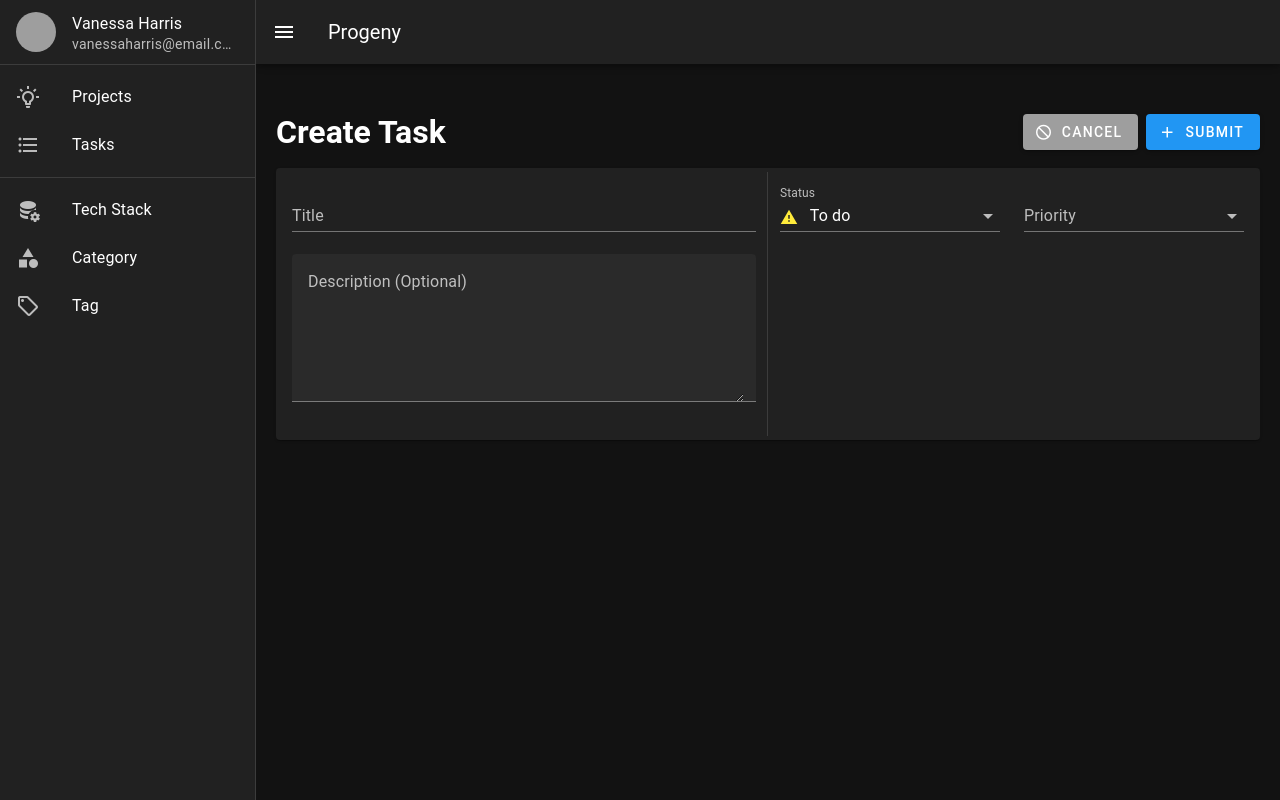
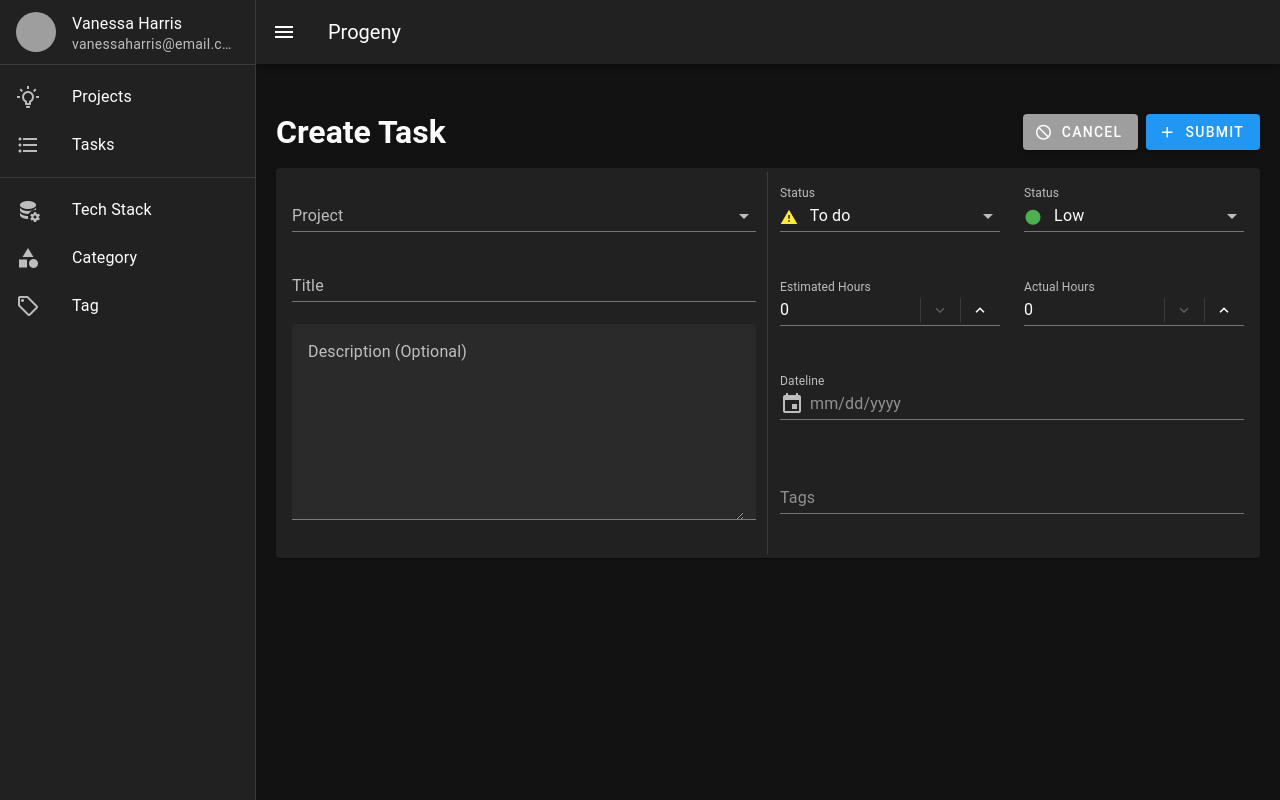
Before and after one commit to KhunnithMeng/personal-web-application-project-management-frontend, a Vue app: page /task/add in a window 1280 px wide. Built offline with nearby package versions, Linux system fonts and the light colour scheme; no server answers; grey boxes are pictures that could not be loaded.

Commit message:
Create task detail form feature both ui and integration

```diff
--- a/src/views/task/TaskDetail.vue
+++ b/src/views/task/TaskDetail.vue
@@ -1,15 +1,55 @@
 <script setup>
 import {router} from "@/router";
 import IconSelect from "@/components/commons/IconSelect.vue";
-import {ref} from "vue";
+import {onMounted, ref} from "vue";
 import {TASK_STATUSES} from "@/constants/taskStatus";
+import {TASK_PRIORITY} from "@/constants/taskPriority";
+import {getTags} from "@/services/tag-service";
+import {getProjects} from "@/services/project-service";
+import {useLoader} from "@/composibles/useLoader";
+import {createTask} from "@/services/task-service";
+import {useMessage} from "@/composibles/useMessage";
 
-const taskForm = ref({
-  status: 'todo'
+const { loader } = useLoader();
+const { showMessage } = useMessage();
+
+const tags = ref([]);
+const projects = ref([]);
+const form = ref(null);
+const task = ref({
+  title: '',
+  description: '',
+  status: 'todo',
+  priority: 'low',
+  estimatedHours: 0,
+  actualHours: 0,
+  deadline: null,
+  tagIds: [],
+  projectId: null
+});
+
+onMounted(() => {
+  getTags().then(res => tags.value = res || []);
+  getProjects().then(res => projects.value = res || [])
 })
-function submit() {
-  console.log(taskForm.value)
+
+async function submit() {
+  const { valid } = await form.value.validate();
+  if (!valid) {
+    showMessage('Please check the highlighted fields — some information is missing or incorrect.', 'error');
+    return;
+  }
+
+  loader.value = true;
+  createTask(task.value.projectId, task.value)
+      .then(() => {
+        showMessage('Task is successfully created');
+        router.back();
+      })
+      .catch(res => showMessage(res.message, 'error'))
+      .finally(() => loader.value = false);
 }
+
 </script>
 
 <template>
@@ -33,28 +73,83 @@ function submit() {
   </div>
 
   <v-card class="mx-auto">
-    <v-form>
+    <v-form ref="form">
       <v-container>
         <v-row class="align-start">
           <v-col>
+            <v-select label="Project"
+                      variant="underlined"
+                      required
+                      autocomplete="off"
+                      item-title="name"
+                      item-value="id"
+                      v-model="task.projectId"
+                      :rules="[v => !!v || 'Project is required']"
+                      :items="projects"></v-select>
+
             <v-text-field placeholder="Title"
                           variant="underlined"
                           clearable
+                          required
                           label="Title"
-                          name="title"></v-text-field>
+                          name="title"
+                          v-model="task.title"
+                          :rules="[v => !!v || 'Title is required']"></v-text-field>
 
             <v-textarea label="Description (Optional)"
                         clearable
+                        rows="7"
+                        v-model="task.description"
                         counter></v-textarea>
           </v-col>
           <v-divider vertical></v-divider>
           <v-col>
             <v-row class="align-start">
               <v-col>
-                <IconSelect :items="TASK_STATUSES" label="Status" v-model="taskForm.status"></IconSelect>
+                <IconSelect :items="TASK_STATUSES" label="Status" v-model="task.status"></IconSelect>
               </v-col>
               <v-col>
-                <v-select label="Priority" variant="underlined" :items="['in progress', 'active']"></v-select>
+                <IconSelect :items="TASK_PRIORITY" label="Priority" v-model="task.priority"></IconSelect>
+              </v-col>
+            </v-row>
+            <v-row >
+              <v-col>
+                <v-number-input label="Estimated Hours"
+                                variant="underlined"
+                                :min="0"
+                                v-model="task.estimatedHours"></v-number-input>
+              </v-col>
+              <v-col>
+                <v-number-input label="Actual Hours"
+                                variant="underlined"
+                                :min="0"
+                                v-model="task.actualHours"></v-number-input>
+              </v-col>
+            </v-row>
+            <v-row >
+              <v-col>
+                <v-date-input prepend-icon=""
+                              prepend-inner-icon="$calendar"
+                              label="Dateline"
+                              v-model="task.deadline"
+                              persistent-placeholder
+                              variant="underlined"
+                              autocomplete="off"></v-date-input>
+              </v-col>
+            </v-row>
+            <v-row>
+              <v-col>
+                <v-combobox variant="underlined"
+                            chips
+                            clearable
+                            item-value="id"
+                            item-title="name"
+                            v-model="task.tagIds"
+                            autocomplete="off"
+                            multiple
+                            :return-object="false"
+                            :items="tags"
+                            placeholder="Tags"></v-combobox>
               </v-col>
             </v-row>
           </v-col>
```
